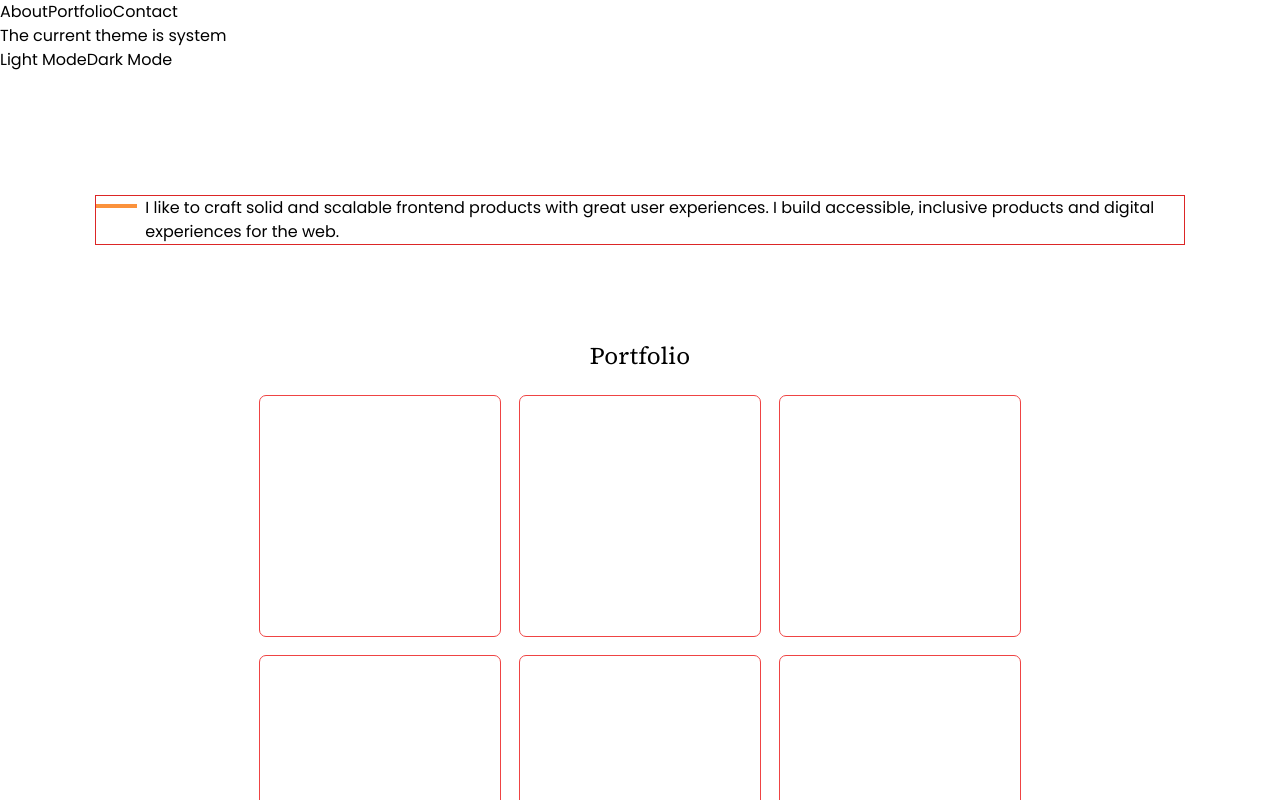
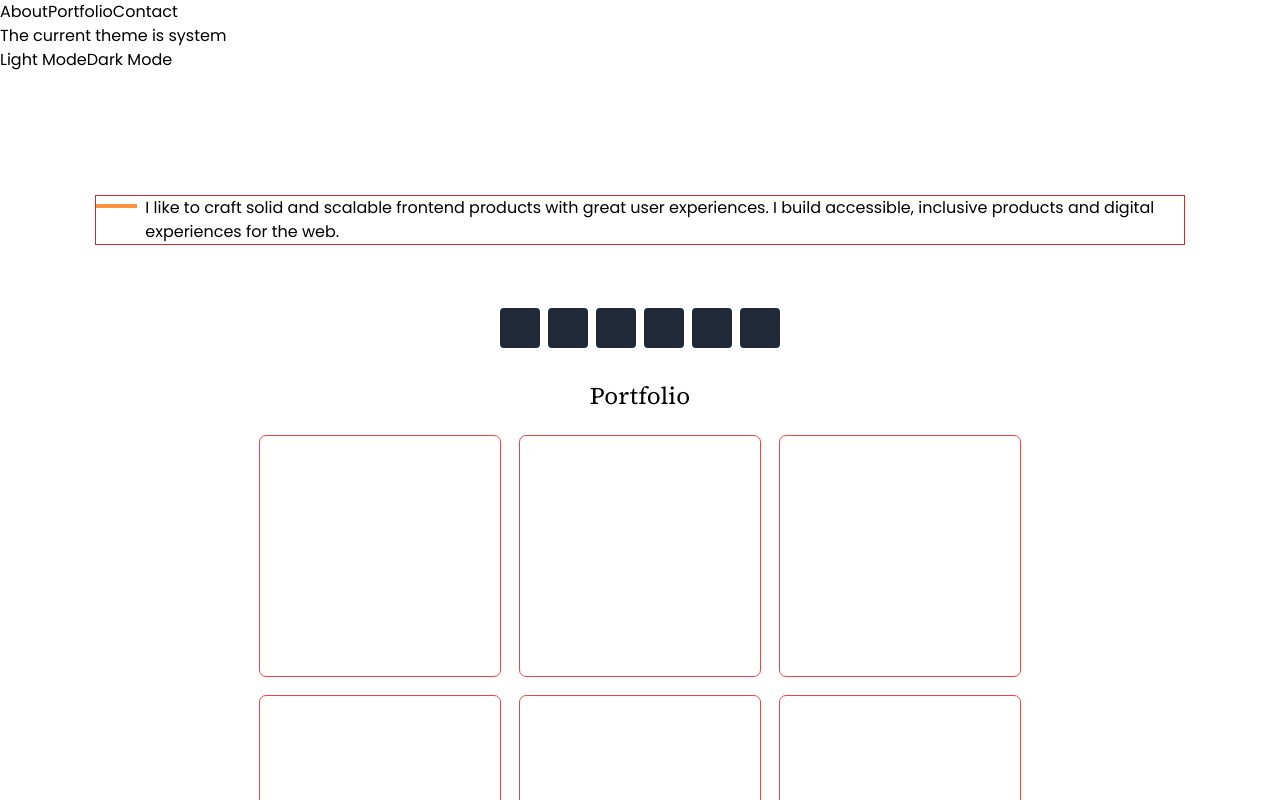
Before and after one commit to HenryNwankwo/PortfolioApp, a Next.js app in the folder portfolio-app/: page / in a window 1280 px wide. Shown: the top 800 px of the page. Built offline with nearby package versions, Linux system fonts and the light colour scheme.

Commit message:
Created the structure for the skills section

```diff
--- a/portfolio-app/app/page.js
+++ b/portfolio-app/app/page.js
@@ -5,7 +5,7 @@ import { source_Serif_4 } from './fonts';
 
 export default function Home() {
   return (
-    <main className='flex min-h-screen flex-col items-center w-full h-auto'>
+    <main className='flex min-h-screen flex-col items-center w-full h-auto max-w-7xl'>
       <header className='w-full h-20'>
         <nav>
           <Link href='#about'>About</Link>
@@ -27,7 +27,17 @@ export default function Home() {
           </p>
         </div>
       </section>
-      <section id='skills'></section>
+      <section
+        id='skills'
+        className='w-full sm:px-24 px-8 flex flex-wrap gap-2 justify-center items-center'
+      >
+        <div className='rounded w-10 h-10 bg-gray-800'></div>
+        <div className='rounded w-10 h-10 bg-gray-800'></div>
+        <div className='rounded w-10 h-10 bg-gray-800'></div>
+        <div className='rounded w-10 h-10 bg-gray-800'></div>
+        <div className='rounded w-10 h-10 bg-gray-800'></div>
+        <div className='rounded w-10 h-10 bg-gray-800'></div>
+      </section>
       <section id='portfolio' className='my-4'>
         <div className='text-center py-4 text-2xl'>
           <h2 className={source_Serif_4.className}>Portfolio</h2>
```
